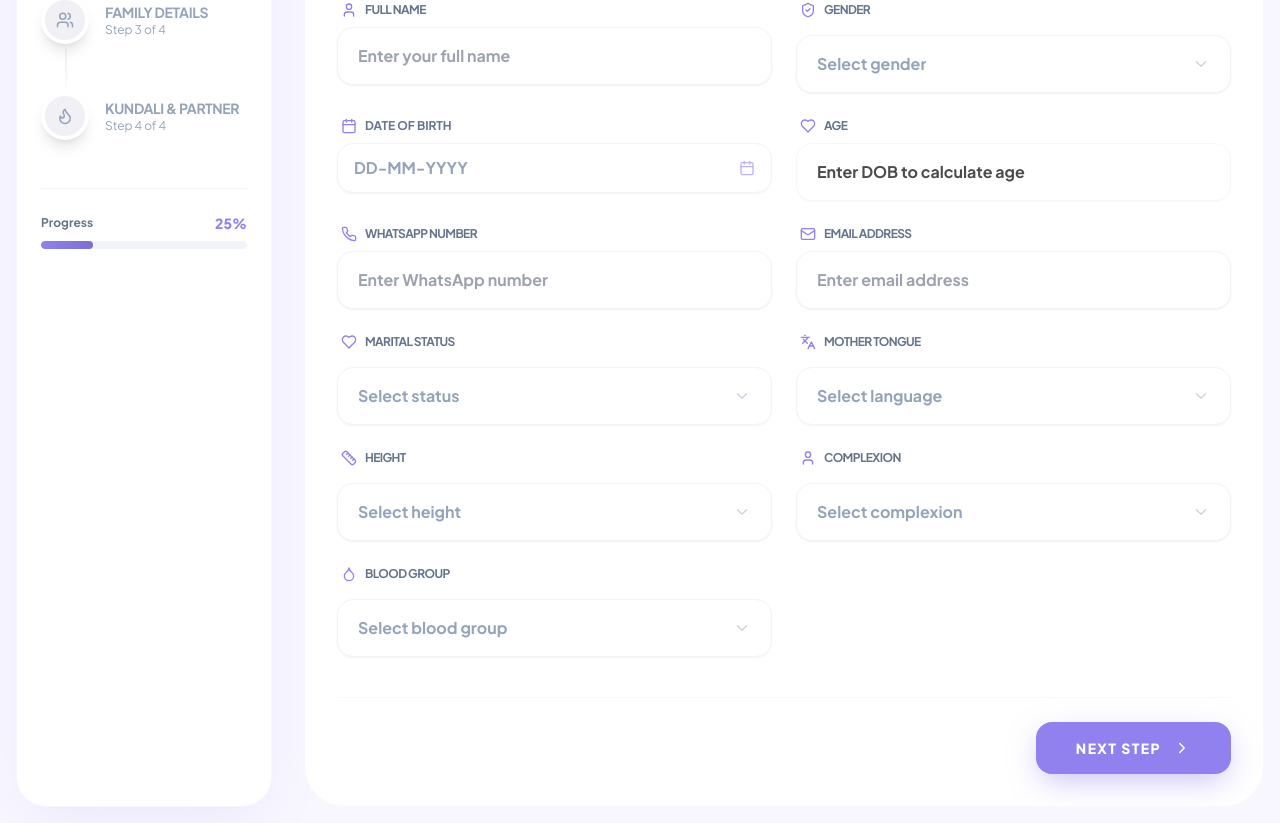
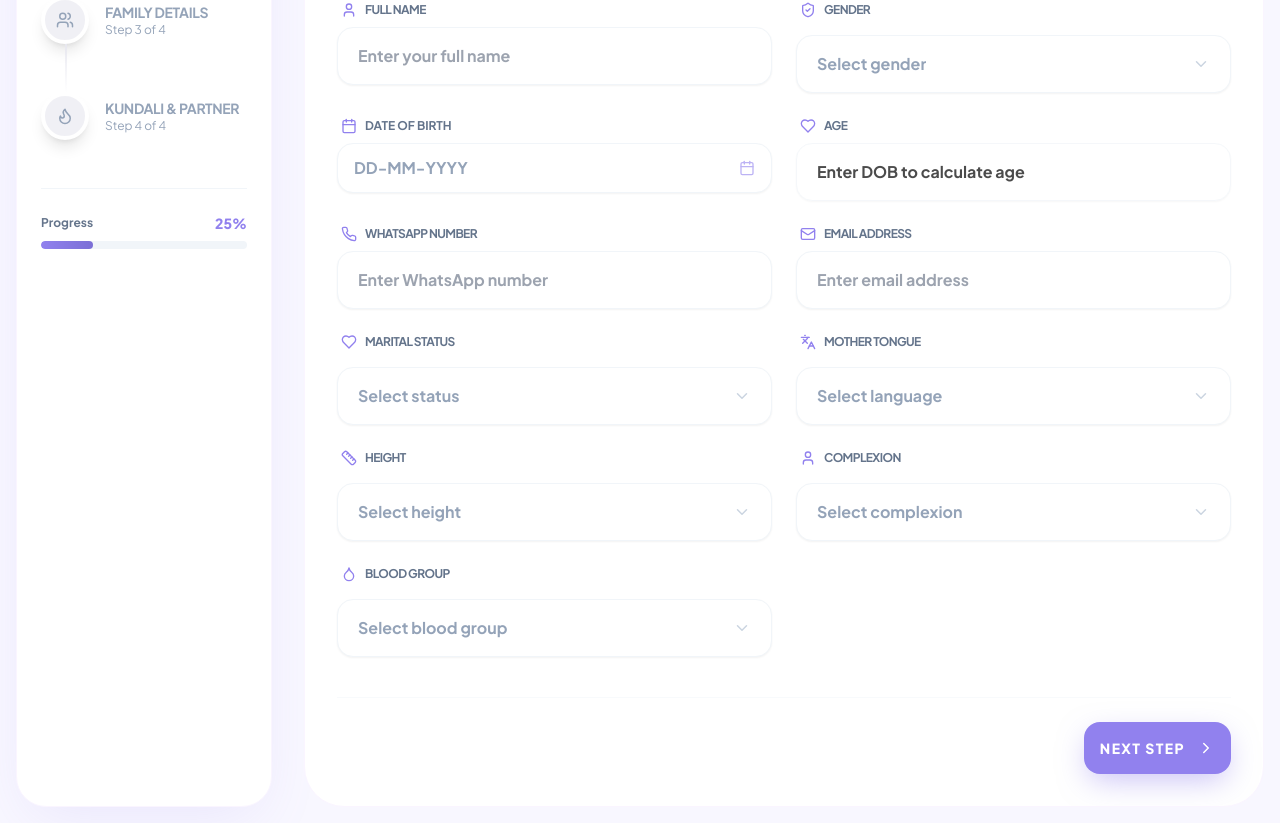
Before and after one commit to ayushtripathi5359/Swayamvar-Matrimony-Site, a React (Vite) app: page /registration in a window 1280 px wide. Shown: the part 317-1140 px from the top of the page. Built offline with nearby package versions, Linux system fonts and the light colour scheme; the HTML template or start-up script is replaced by a standard one.

Commit message:
Fixed the form

```diff
--- a/src/pages/StepwiseRegistration.tsx
+++ b/src/pages/StepwiseRegistration.tsx
@@ -1229,7 +1229,7 @@ export default function UnifiedMatrimonialForm() {
 
             <button
               onClick={currentStep === steps.length ? handleSubmit : next}
-              className="flex items-center gap-3 bg-[#9181EE] text-white px-10 py-4 rounded-2xl font-black text-sm uppercase tracking-widest shadow-[0_10px_30px_-5px_rgba(145,129,238,0.5)] hover:bg-[#7b6fd6] active:scale-95 transition-all"
+              className="flex items-center gap-3 bg-[#9181EE] text-white px-4 py-4 rounded-2xl font-black text-sm uppercase tracking-widest shadow-[0_10px_30px_-5px_rgba(145,129,238,0.5)] hover:bg-[#7b6fd6] active:scale-95 transition-all"
             >
               {currentStep === steps.length ? "Submit" : "Next Step"} <ChevronRight size={18} />
             </button>
```
